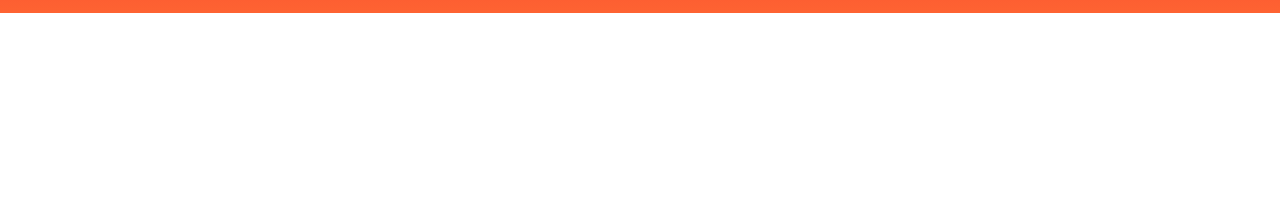
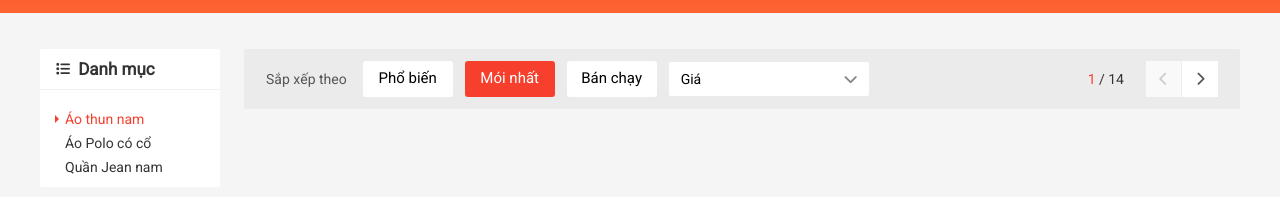
Before and after one commit to dungnguyen1321/WebShoppeVN, a plain HTML site: page index.html in a window 1280 px wide. Shown: the part 107-320 px from the top of the page. Drawn offline with nearby package versions, Linux system fonts and the light colour scheme.

Commit message:
home-filter section

```diff
--- a/assets/Javascript/style.js
+++ b/assets/Javascript/style.js
@@ -1,10 +1,10 @@
 // Ẩn hiện form login/Resgiter
 
 const modal = document.querySelector('.js-modal');
-console.log(modal)
+
 const modalLogin = document.querySelector('.js-btn-login');
 const modalBody = document.querySelector('.js-modal-body');
-console.log(modalLogin)
+
 
 function showFormLogin() {
     modal.classList.add('open');
--- a/assets/css/base.css
+++ b/assets/css/base.css
@@ -33,6 +33,22 @@ html {
 .grid__row {
   display: flex;
   flex-wrap: wrap;
+  margin-left: -12px;
+  margin-right: -12px;
+
+}
+
+.grid__column-2 {
+
+  padding-left: 12px;
+  padding-right: 12px;
+  width: 16.66667%;
+}
+
+.grid__column-10 {
+  padding-left: 12px;
+  padding-right: 12px;
+  width: 83.33333%;
 }
 
 /* Animation */
@@ -97,9 +113,10 @@ html {
   padding: 0 12px;
   outline: none;
   cursor: pointer;
-  display: flex;
+  display: inline-flex;
   justify-content: center;
   align-items: center;
+  background-color: var(--white-color);
 }
 .btn.btn-normal:hover {
   background-color: rgba(0, 0, 0, 0.5);
--- a/assets/css/main.css
+++ b/assets/css/main.css
@@ -20,7 +20,6 @@
   color: var(--white-color);
   text-decoration: none;
   font-weight: 300;
-
 }
 
 .nav__list-item:hover,
@@ -38,7 +37,7 @@
 }
 
 .nav__list-item-link i {
-  margin-right: 4px
+  margin-right: 4px;
 }
 
 .nav__list-item {
@@ -65,7 +64,6 @@
 .nav-icon-link {
   color: var(--white-color);
   text-decoration: none;
-
 }
 .nav-icon-link:nth-child(2) {
   margin-left: 4px;
@@ -192,7 +190,6 @@
   border-color: transparent transparent var(--white-color) transparent;
   top: -28px;
   right: 10px;
-
 }
 .nav__user-menu::after {
   content: " ";
@@ -202,20 +199,15 @@
   right: 0;
   width: 100%;
   height: 8px;
-
 }
-
 
 .nav__user-menu-item:last-child a {
   color: var(--primary-color);
-
 }
 .nav__user-menu-item a:hover {
-
   background-color: #d3d3d3;
   cursor: pointer;
 }
-
 
 .nav__user-menu-item a {
   display: block;
@@ -232,6 +224,13 @@
 .nav__user-menu-item a:last-child {
   border-bottom-left-radius: 2px;
   border-bottom-right-radius: 2px;
+}
+
+.nav__user-logout-icon {
+  float: right;
+  font-size: 1.4rem;
+  color: var(--primary-color);
+  margin-top: 2px;
 }
 
 /* Header QR code */
@@ -528,6 +527,7 @@
 .header__cart {
   width: 150px;
   text-align: center;
+  z-index: 2;
 }
 
 .header__cart-wrap {
@@ -836,3 +836,198 @@
   font-size: 1.4rem;
   color: var(--text-color);
 }
+
+/* Phần container */
+.container {
+  background-color: #f5f5f5;
+}
+
+.app__content {
+  padding-top: 36px;
+}
+
+.container .category {
+  background-color: var(--white-color);
+  border-radius: 2px;
+}
+
+.category__heading {
+  font-size: 1.7rem;
+  color: var(--text-color);
+  padding: 12px 16px;
+  border-bottom: 1px solid rgba(0, 0, 0, 0.05);
+  margin-top: 0;
+}
+
+.category__heading-icon {
+  font-size: 1.4rem;
+  margin-right: 4px;
+  position: relative;
+  top: -1px;
+}
+
+.category__list {
+  list-style: none;
+  padding: 0 0 8px 0;
+  margin-left: 9px;
+}
+
+.category-item {
+}
+.category-item--active .category-item__link {
+  color: var(--primary-color);
+}
+
+.category-item--active .category-item__link::before {
+  display: block;
+  content: "";
+  position: absolute;
+  border: 4px solid;
+  border-color: transparent transparent transparent var(--primary-color);
+  top: 50%;
+  left: 6px;
+  transform: translateY(-50%);
+}
+
+.category-item__link {
+  position: relative;
+  display: block;
+  text-decoration: none;
+  color: var(--text-color);
+  font-size: 1.4rem;
+  padding: 4px 16px;
+  transition: right linear 0.1s;
+  right: 0;
+}
+
+.category-item__link:hover {
+  right: -4px;
+  color: var(--primary-color);
+}
+
+.home-filter {
+  display: flex;
+  align-items: center;
+
+  padding: 12px 22px;
+  border-radius: 2px;
+  background-color: rgba(0, 0, 0, 0.04);
+}
+
+.home-filter__label {
+  font-size: 1.4rem;
+  color: #555;
+  margin-right: 16px;
+}
+
+.home-filter__btn {
+  min-width: 90px;
+  margin-right: 12px;
+}
+
+.select-input {
+  display: flex;
+  min-width: 200px;
+  height: 34px;
+  padding: 0 12px;
+  border-radius: 2px;
+  position: relative;
+
+  background-color: var(--white-color);
+  justify-content: space-between;
+  align-items: center;
+
+}
+
+.select-input__label {
+  font-size: 1.4rem;
+
+}
+
+.select-input__icon {
+  font-size: 1.4rem;
+  color: rgb(131, 131, 131);
+}
+
+.select-input:hover .select-input__list {
+  display: block;
+}
+
+.select-input__list {
+  display: none;
+  position: absolute;
+  left: 0;
+  right: 0;
+  top: 35px;
+  border-radius: 2px;
+  background-color: var(--white-color);
+  list-style: none;
+  padding: 10px 16px;
+  margin: 0;
+}
+
+
+.select-input__link {
+  font-size: 1.4rem;
+  color: var(--text-color);
+  text-decoration: none;
+  display: block;
+  padding: 5px 0;
+}
+
+.select-input__link:hover {
+  color: var(--primary-color);
+}
+
+.home-filter__page {
+  display: flex;
+  align-items: center;
+  margin-left: auto;
+}
+
+.home-filter__page-num {
+  font-size: 1.4rem;
+  color:var(--text-color) ;
+  margin-right: 22px;
+}
+
+.home-filter__page-current {
+  color: var(--primary-color);
+}
+
+.home-filter__page-control {
+  border-radius: 2px;
+  overflow: hiden;
+  display: flex;
+  width: 72px;
+  height: 36px;
+}
+
+.home-filter__page-btn {
+  flex: 1;
+  display: flex;
+  background-color: var(--white-color);
+  text-decoration: none;
+
+
+}
+
+.home-filter__page-btn--disabled {
+  background-color: #f9f9f9;
+  cursor: default;
+}
+
+.home-filter__page-btn--disabled
+.home-filter__page-icon {
+  color: #ccc;
+}
+
+.home-filter__page-btn:first-child {
+  border-right: 1px solid #eee;
+}
+
+.home-filter__page-icon {
+  margin: auto;
+  font-size: 1.4rem;
+  color: #555;
+}
--- a/index.html
+++ b/index.html
@@ -194,7 +194,7 @@
 						</li>
 						<li class="nav__list-item nav__list-item--bold">Đăng Nhập</li> -->
 						<li class="nav__list-item nav__user">
-							<img src="./assets/img/avatar/user_1.jfif" alt=""class="nav__user-avatar-img" >
+							<img src="./assets/img/avatar/user_1.jfif" alt="" class="nav__user-avatar-img">
 							<span class="nav__user-name">Nguyễn Đức Dũng</span>
 							<ul class="nav__user-menu">
 								<li class="nav__user-menu-item">
@@ -210,7 +210,9 @@
 								</li>
 
 								<li class="nav__user-menu-item">
-									<a href="">Đăng xuất</a>
+									<a href="">Đăng xuất
+										<i class="nav__user-logout-icon fa-solid fa-right-from-bracket"></i>
+									</a>
 								</li>
 							</ul>
 						</li>
@@ -380,6 +382,80 @@
 		</header>
 
 		<div class="container">
+			<div class="grid">
+				<div class="grid__row app__content">
+					<div class="grid__column-2">
+						<nav class="category">
+							<h3 class="category__heading">
+								<i class="fa-solid fa-list category__heading-icon"></i>
+								Danh mục
+							</h3>
+
+							<ul class="category__list">
+								<li class="category-item category-item--active">
+									<a href="" class="category-item__link">Áo thun nam</a>
+								</li>
+
+								<li class="category-item">
+									<a href="" class="category-item__link">Áo Polo có cổ</a>
+								</li>
+
+								<li class="category-item">
+									<a href="" class="category-item__link">Quần Jean nam</a>
+								</li>
+
+							</ul>
+						</nav>
+					</div>
+
+					<div class="grid__column-10">
+						<div class="home-filter">
+							<span class="home-filter__label">
+								Sắp xếp theo
+							</span>
+							<button class="home-filter__btn btn">Phổ biến</button>
+							<button class="home-filter__btn btn btn-primary">Mói nhất</button>
+							<button class="home-filter__btn btn">Bán chạy</button>
+
+							<div class="select-input">
+								<span class="select-input__label">Giá</span>
+								<i class="select-input__icon fa-solid fa-chevron-down"></i>
+								<ul class="select-input__list">
+									<li class="select-input__item">
+										<a href="" class="select-input__link">Giá thấp đến cao</a>
+									</li>
+
+									<li class="select-input__item">
+										<a href="" class="select-input__link">Giá cao đến thấp</a>
+									</li>
+
+								</ul>
+							</div>
+
+							<div class="home-filter__page">
+								<span class="home-filter__page-num">
+									<span class="home-filter__page-current">1</span>
+									/
+									14
+								</span>
+								<div class="home-filter__page-control">
+									<a href="" class="home-filter__page-btn home-filter__page-btn--disabled">
+										<i class="home-filter__page-icon fa-solid fa-chevron-left"></i>
+									</a>
+
+									<a href="" class="home-filter__page-btn">
+										<i class="home-filter__page-icon fa-solid fa-chevron-right"></i>
+									</a>
+								</div>
+
+							</div>
+
+						</div>
+
+					</div>
+				</div>
+			</div>
+
 
 		</div>
 
```
